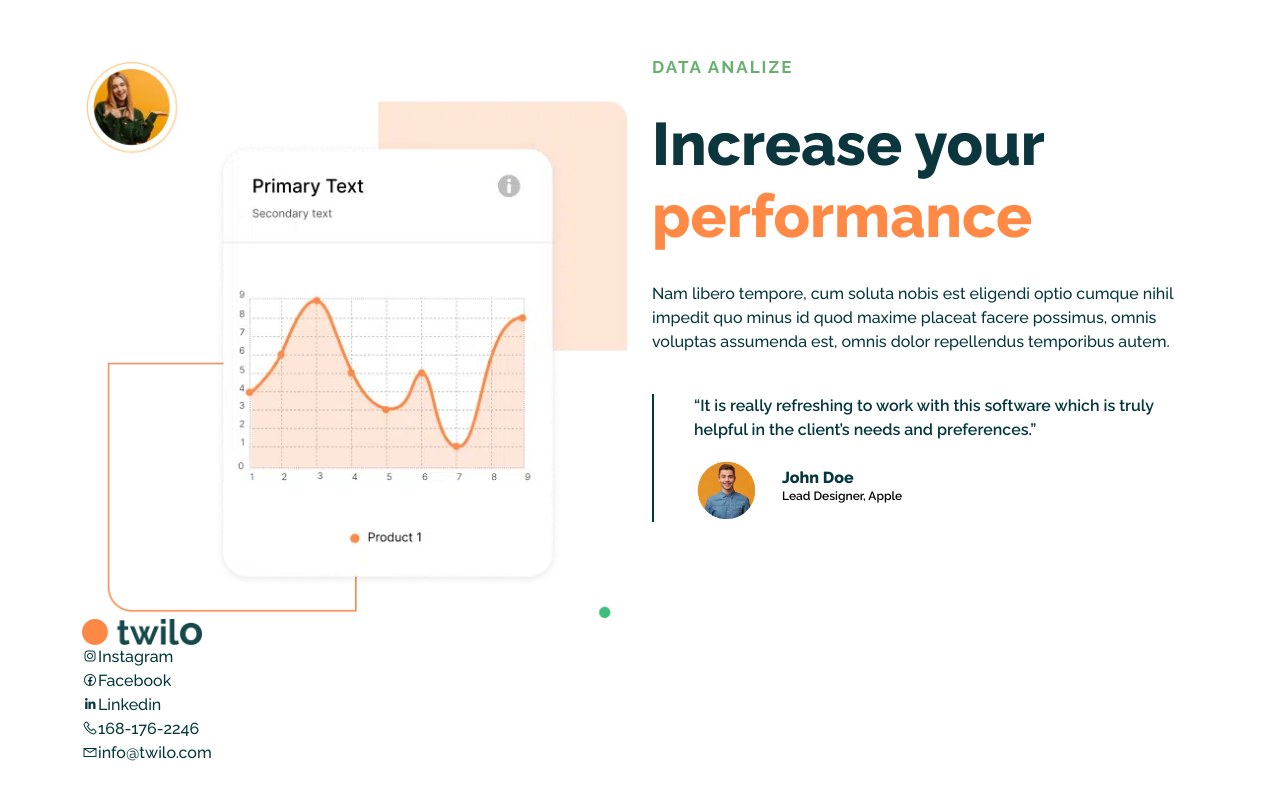
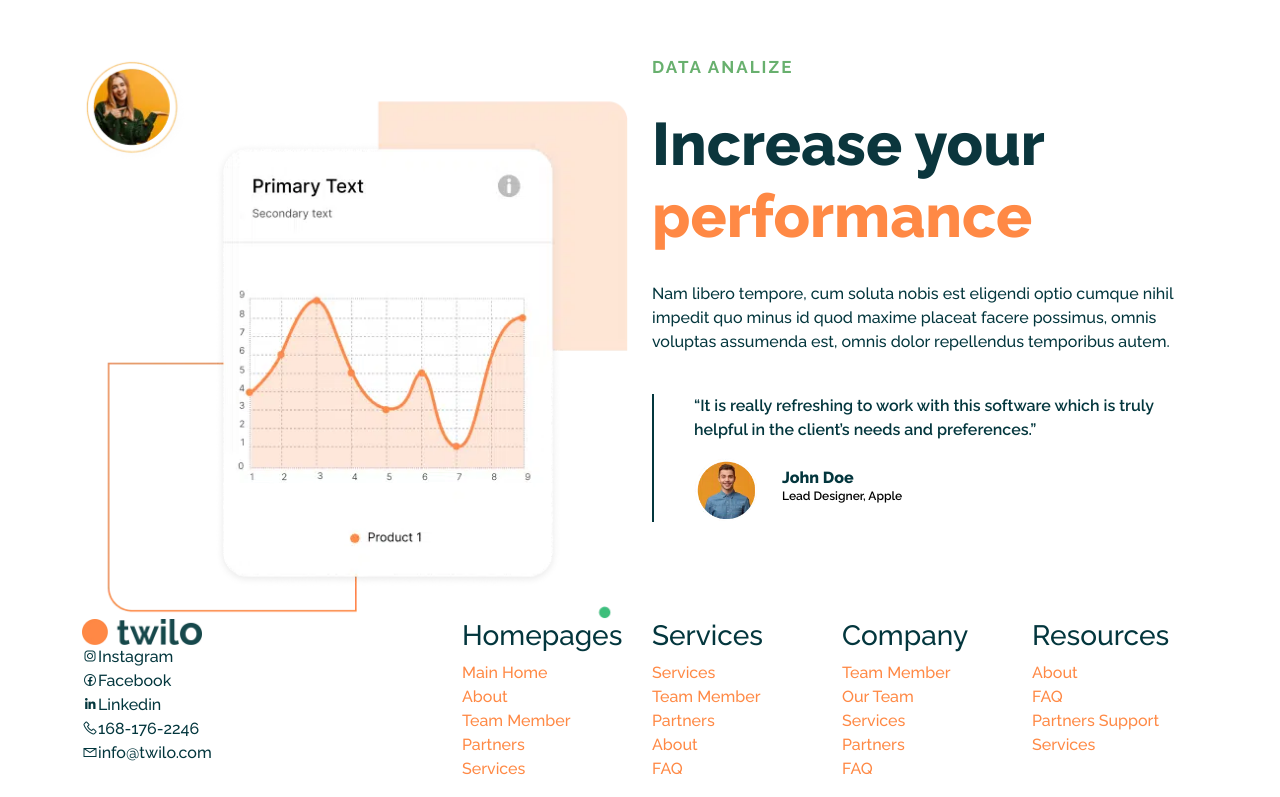
Before and after one commit to Saminestroza/Twilo, a plain HTML site: page index.html in a window 1280 px wide. Shown: the part 1699-2496 px from the top of the page. Drawn offline with nearby package versions, Linux system fonts and the light colour scheme; files whose address does not match are found by name.

Commit message:
footer cambio

```diff
--- a/index.html
+++ b/index.html
@@ -67,7 +67,7 @@
 
       </div>
 
-		 <div class="row">
+		 <div class="row img-hover">
 		   <article class="col-lg-1 col-sm-4 col-1">
 		   </article>
 		   <article class="col-lg-2 col-sm-4 col-6">
@@ -212,8 +212,47 @@
 				  </ul>
 			  </article>
 
-			  <article class="col-lg-6 col-lg-12">
+			  <article class="col-lg-2 col-sm-12">
+				  <h3>Homepages</h3>
+				  <ul class="list-unstyled">
+					  <li><a href="#">Main Home</a></li>
+					  <li><a href="#">About</a></li>
+					  <li><a href="#">Team Member</a></li>
+					  <li><a href="#">Partners</a></li>
+					  <li><a href="#">Services</a></li>
+				  </ul>
+			  </article>
 
+			  <article class="col-lg-2 col-sm-12">
+				  <h3>Services</h3>
+				  <ul class="list-unstyled">
+					  <li><a href="#">Services</a></li>
+					  <li><a href="#">Team Member</a></li>
+					  <li><a href="#">Partners</a></li>
+					  <li><a href="#">About</a></li>
+					  <li><a href="#">FAQ</a></li>
+				  </ul>
+			  </article>
+
+			  <article class="col-lg-2 col-sm-12">
+				  <h3>Company</h3>
+				  <ul class="list-unstyled">
+					  <li><a href="#">Team Member</a></li>
+					  <li><a href="#">Our Team</a></li>
+					  <li><a href="#">Services</a></li>
+					  <li><a href="#">Partners</a></li>
+					  <li><a href="#">FAQ</a></li>
+				  </ul>
+			  </article>
+
+			  <article class="col-lg-2 col-sm-12">
+				  <h3>Resources</h3>
+				  <ul class="list-unstyled">
+					  <li><a href="#">About</a></li>
+					  <li><a href="#">FAQ</a></li>
+					  <li><a href="#">Partners Support</a></li>
+					  <li><a href="#">Services</a></li>
+				  </ul>
 			  </article>
 		  </div>
 		</div>
```
Also changed, not shown: contact.html (+1 -1 lines).
